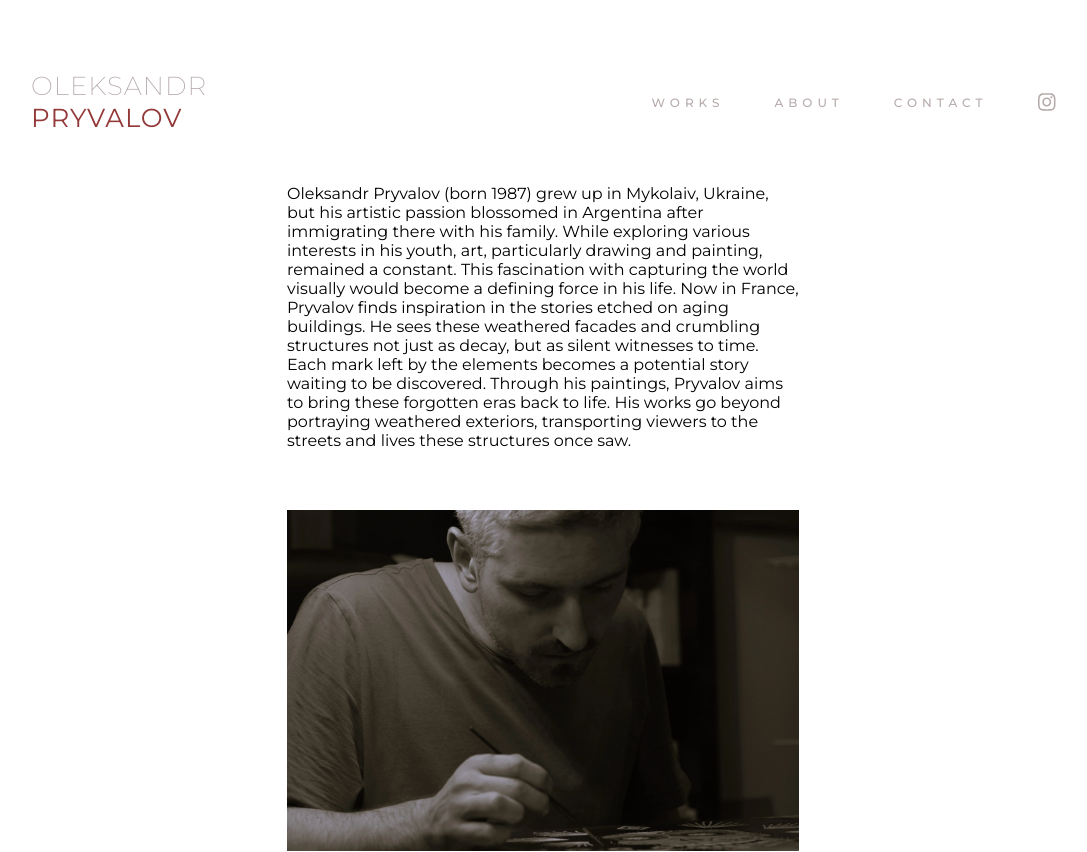
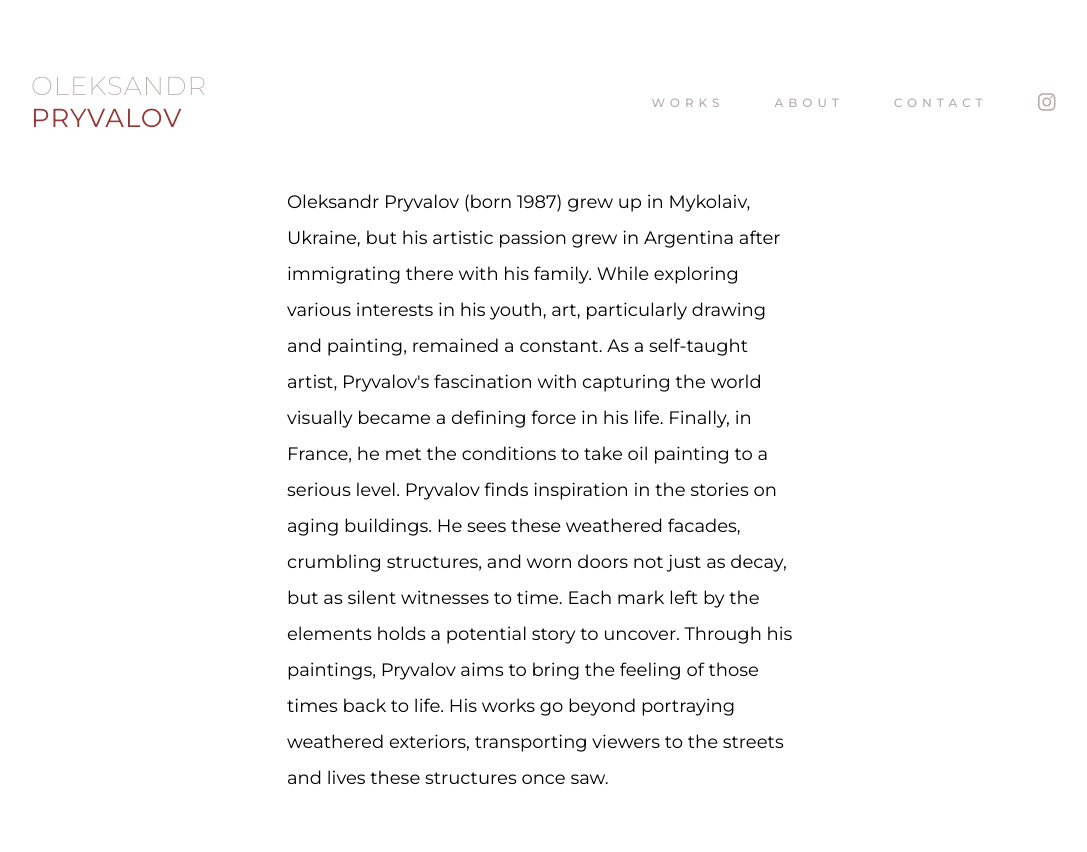
Before and after one commit to multumInParvo/oleksandr_pryvalov, a React (Create React App) app in the folder my-app/: page /about in a window 1280 px wide. Shown: the top 852 px of the page, without its empty margins (97-1184 px from the left). Built offline with nearby package versions, Linux system fonts and the light colour scheme.

Commit message:
made about page

```diff
--- a/my-app/src/pages/About/About.jsx
+++ b/my-app/src/pages/About/About.jsx
@@ -1,24 +1,28 @@
 // About
 import React from 'react';
+import { Helmet } from 'react-helmet';
 import '../About/About.scss';
 import Painter from '../../images/painter.webp';
 
 function About() {
     return (
         <div className='about-container'>
-            <p className='about-text'>
-                Oleksandr Pryvalov (born 1987) grew up in Mykolaiv, Ukraine, but his artistic passion blossomed in Argentina after immigrating there with his family.
-                While exploring various interests in his youth, art, particularly drawing and painting, remained a constant.
-                This fascination with capturing the world visually would become a defining force in his life.
-
-                Now in France, Pryvalov finds inspiration in the stories etched on aging buildings.
-                He sees these weathered facades and crumbling structures not just as decay, but as silent witnesses to time.
-                Each mark left by the elements becomes a potential story waiting to be discovered.
-
-                Through his paintings, Pryvalov aims to bring these forgotten eras back to life.
-                His works go beyond portraying weathered exteriors, transporting viewers to the streets and lives these structures once saw.
-            </p>
-            <img className='artist-pic' src={Painter} alt="just a provisionary picture" />
+            <Helmet>
+                <title>ABOUT | oleksandr pryvalov</title>
+            </Helmet>
+            <div className='deco-line'></div>
+            <div className='text-pic-container'>
+                <p className='about-text'>
+                    Oleksandr Pryvalov (born 1987) grew up in Mykolaiv, Ukraine, but his artistic passion grew in Argentina after immigrating there with his family.
+                    While exploring various interests in his youth, art, particularly drawing and painting, remained a constant.
+                    As a self-taught artist, Pryvalov's fascination with capturing the world visually became a defining force in his life.
+                    Finally, in France, he met the conditions to take oil painting to a serious level.
+                    Pryvalov finds inspiration in the stories on aging buildings. He sees these weathered facades, crumbling structures, and worn doors not just as decay, but as silent witnesses to time.
+                    Each mark left by the elements holds a potential story to uncover. Through his paintings, Pryvalov aims to bring the feeling of those times back to life.
+                    His works go beyond portraying weathered exteriors, transporting viewers to the streets and lives these structures once saw.
+                </p>
+                <img className='artist-pic' src={Painter} alt="just a provisionary picture" />
+            </div>
         </div>
     );
 }
--- a/my-app/src/pages/About/About.scss
+++ b/my-app/src/pages/About/About.scss
@@ -1,16 +1,51 @@
 .about-container {
     display: flex;
-    flex-direction: column;
+    flex-direction: row;
     align-items: center;
     padding: 0 10%;
 
-    .about-text {
-        margin: 0;
-        width: 50%;
+    .deco-line {
+        position: absolute;
+        top: 20%;
+        width: 0;
+        height: 1px;
+        background-color: black;
+        animation: expand-line 3s forwards;
     }
 
-    .artist-pic {
-        padding-top: 60px;
-        width: 50%;
+    .text-pic-container {
+        display: flex;
+        flex-direction: column;
+        align-items: center;
+
+        @keyframes expand-line {
+            from {
+                width: 0;
+            }
+
+            to {
+                width: 180px;
+            }
+        }
+
+        .about-text {
+            font-weight: 400;
+            line-height: 2;
+            font-size: 18px;
+            margin: 0;
+            width: 50%;
+        }
+
+        .artist-pic {
+            padding-top: 60px;
+            width: 40%;
+            padding-right: 10%;
+        }
     }
 }
+
+@media (max-width: 1024px) {
+    .deco-line {
+        display: none;
+    }
+  }
```
